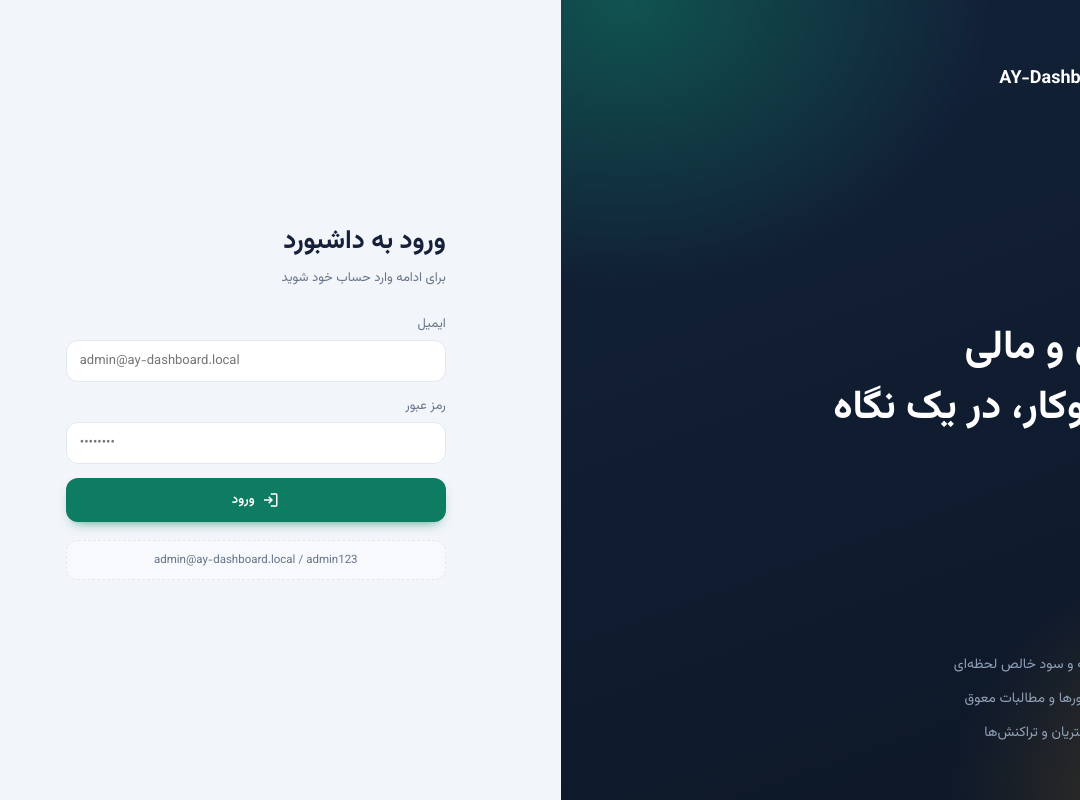
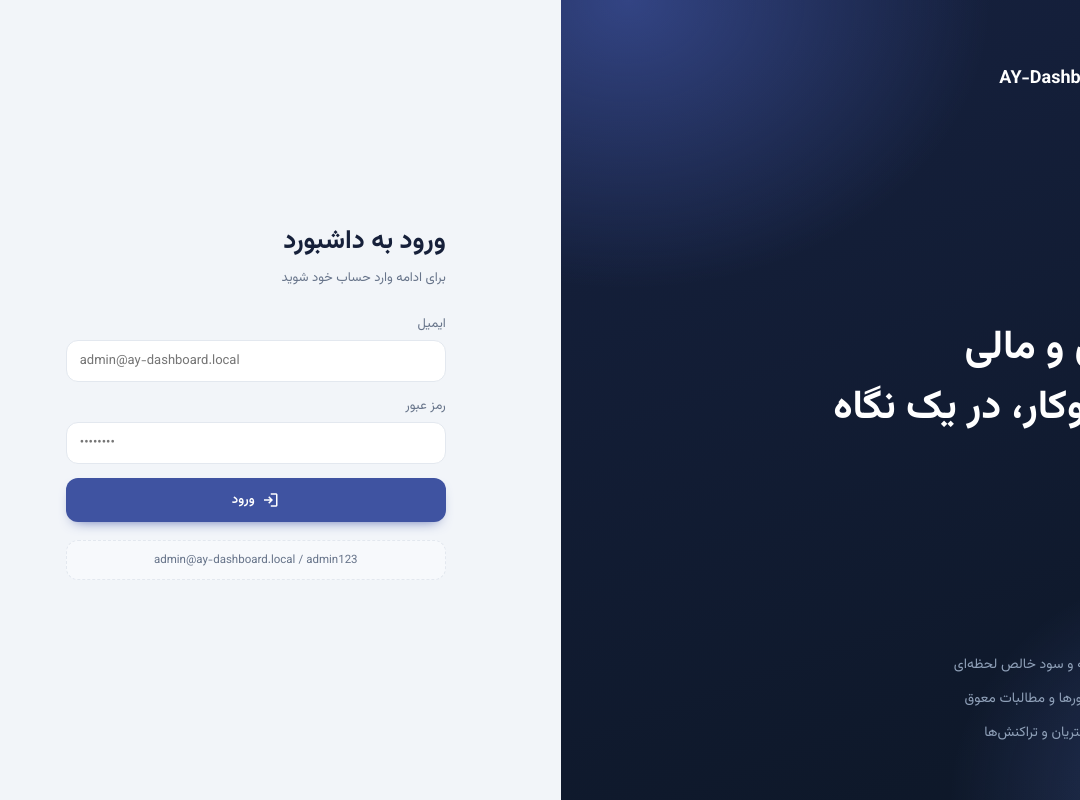
Before and after one commit to AmiraliYavari/AY-Dashboard, a React (Vite) app in the folder frontend/: page /login in a window 1280 px wide. Shown: the whole page, without its empty margins (200-1280 px from the left). Built offline with nearby package versions, Linux system fonts and the light colour scheme; no server answers.

Commit message:
Change Color Theme Synced With Logo

```diff
--- a/frontend/src/components/Sidebar.tsx
+++ b/frontend/src/components/Sidebar.tsx
@@ -69,9 +69,9 @@ export default function Sidebar({ collapsed, mobileOpen, onToggleCollapse, onClo
         <div className="user-card">
           <div className="user-card-bg" aria-hidden="true">
             <GradientWaves
-              horizonColor="#0b1524"
-              waveColor="#0e7c63"
-              crestColor="#7ff0cf"
+              horizonColor="#0b1226"
+              waveColor="#3f53a1"
+              crestColor="#a9b8ff"
               speed={0.3}
               amplitude={2.2}
               swell={30}
--- a/frontend/src/styles/style.css
+++ b/frontend/src/styles/style.css
@@ -17,10 +17,14 @@
   --text-inverse: #eef2f6;
   --text-inverse-muted: #8fa0b8;
 
-  --accent: #0e7c63;
-  --accent-strong: #0a5b48;
-  --accent-deep: #0e7c63;     /* fills that carry white text */
-  --accent-soft: #e0f3ec;
+  /* brand = logo blue (#3f53a1) */
+  --accent: #3f53a1;
+  --accent-strong: #2e3d82;
+  --accent-deep: #3f53a1;     /* fills that carry white text */
+  --accent-soft: #e8ebf7;
+  /* semantic: positive / paid / growth */
+  --success: #0e7c63;
+  --success-soft: #e0f3ec;
   --gold: #b8801f;
   --gold-soft: #fbf0dc;
   --danger: #d6483f;
@@ -31,7 +35,7 @@
 
   /* sidebar palette (themed) */
   --sb-bg: linear-gradient(180deg, #ffffff 0%, #f1f5fa 100%);
-  --sb-glow: rgba(14, 124, 99, 0.10);
+  --sb-glow: rgba(63, 83, 161, 0.12);
   --sb-border: #e3e8ef;
   --sb-strong: #16203a;
   --sb-muted: #67748a;
@@ -63,10 +67,12 @@ html[data-theme='dark'] {
   --text-primary: #e7edf6;
   --text-secondary: #8b9bb3;
 
-  --accent: #23b28c;
-  --accent-strong: #148266;
-  --accent-deep: #0e7c63;
-  --accent-soft: rgba(35, 178, 140, 0.15);
+  --accent: #8ea1f2;
+  --accent-strong: #4f63bd;
+  --accent-deep: #3f53a1;
+  --accent-soft: rgba(142, 161, 242, 0.16);
+  --success: #23b28c;
+  --success-soft: rgba(35, 178, 140, 0.15);
   --gold: #e0a840;
   --gold-soft: rgba(224, 168, 64, 0.15);
   --danger: #ef6a61;
@@ -75,8 +81,8 @@ html[data-theme='dark'] {
 
   --grid-line: #1a2740;
 
-  --sb-bg: linear-gradient(180deg, #13223a 0%, #0d1727 100%);
-  --sb-glow: rgba(14, 124, 99, 0.28);
+  --sb-bg: linear-gradient(180deg, #16213f 0%, #0d1727 100%);
+  --sb-glow: rgba(63, 83, 161, 0.38);
   --sb-border: rgba(255, 255, 255, 0.06);
   --sb-strong: #ffffff;
   --sb-muted: #8fa0b8;
@@ -211,7 +217,7 @@ img { max-width: 100%; }
 .nav-item.active {
   background: linear-gradient(135deg, var(--accent-deep), var(--accent-strong));
   color: #fff !important; font-weight: 600;
-  box-shadow: 0 8px 18px -8px rgba(14, 124, 99, 0.9);
+  box-shadow: 0 8px 18px -8px rgba(63, 83, 161, 0.9);
 }
 .nav-item.active .material-symbols-outlined { font-variation-settings: 'FILL' 1, 'wght' 500, 'GRAD' 0, 'opsz' 24; }
 .nav-item .material-symbols-outlined, .collapse-btn .material-symbols-outlined { flex-shrink: 0; }
@@ -411,22 +417,22 @@ html[data-theme='dark'] .btn-primary:hover { background: var(--accent-strong); }
 .kpi-grid::before {
   content: ''; position: absolute; inset: -28px 0; z-index: -1; pointer-events: none;
   background:
-    radial-gradient(180px 120px at 10% 30%, rgba(14, 124, 99, 0.42), transparent 70%),
-    radial-gradient(180px 120px at 36% 80%, rgba(214, 72, 63, 0.30), transparent 70%),
-    radial-gradient(180px 120px at 64% 25%, rgba(184, 128, 31, 0.34), transparent 70%),
-    radial-gradient(180px 120px at 92% 70%, rgba(61, 99, 201, 0.34), transparent 70%);
+    radial-gradient(180px 120px at 10% 30%, rgba(184, 128, 31, 0.34), transparent 70%),
+    radial-gradient(180px 120px at 36% 80%, rgba(14, 124, 99, 0.32), transparent 70%),
+    radial-gradient(180px 120px at 64% 25%, rgba(214, 72, 63, 0.28), transparent 70%),
+    radial-gradient(180px 120px at 92% 70%, rgba(63, 83, 161, 0.42), transparent 70%);
   filter: blur(26px);
 }
 html[data-theme='dark'] .kpi-grid::before {
   background:
-    radial-gradient(180px 120px at 10% 30%, rgba(35, 178, 140, 0.50), transparent 70%),
-    radial-gradient(180px 120px at 36% 80%, rgba(239, 106, 97, 0.36), transparent 70%),
-    radial-gradient(180px 120px at 64% 25%, rgba(224, 168, 64, 0.38), transparent 70%),
-    radial-gradient(180px 120px at 92% 70%, rgba(123, 156, 242, 0.40), transparent 70%);
+    radial-gradient(180px 120px at 10% 30%, rgba(224, 168, 64, 0.36), transparent 70%),
+    radial-gradient(180px 120px at 36% 80%, rgba(35, 178, 140, 0.38), transparent 70%),
+    radial-gradient(180px 120px at 64% 25%, rgba(239, 106, 97, 0.34), transparent 70%),
+    radial-gradient(180px 120px at 92% 70%, rgba(110, 135, 235, 0.50), transparent 70%);
 }
 
 .kpi-card {
-  --tone: var(--accent); --tone-soft: var(--accent-soft); --glow: rgba(14, 124, 99, 0.30);
+  --tone: var(--accent); --tone-soft: var(--accent-soft); --glow: rgba(63, 83, 161, 0.30);
   --glass-a: rgba(255, 255, 255, 0.78); --glass-b: rgba(255, 255, 255, 0.42);
   --glass-edge: rgba(255, 255, 255, 0.85); --glass-edge-2: rgba(255, 255, 255, 0.25);
   --glass-shadow: 0 10px 30px -14px rgba(13, 23, 39, 0.28), 0 2px 6px rgba(13, 23, 39, 0.05);
@@ -447,12 +453,12 @@ html[data-theme='dark'] .kpi-card {
 }
 
 .kpi-card[data-tone='expense'] { --tone: var(--danger); --tone-soft: var(--danger-soft); --glow: rgba(214, 72, 63, 0.28); }
-.kpi-card[data-tone='profit'] { --tone: var(--gold); --tone-soft: var(--gold-soft); --glow: rgba(184, 128, 31, 0.30); }
-.kpi-card[data-tone='outstanding'] { --tone: #3d63c9; --tone-soft: rgba(61, 99, 201, 0.12); --glow: rgba(61, 99, 201, 0.28); }
-html[data-theme='dark'] .kpi-card[data-tone='outstanding'] { --tone: #8aa8f5; --tone-soft: rgba(123, 156, 242, 0.16); --glow: rgba(123, 156, 242, 0.30); }
-html[data-theme='dark'] .kpi-card[data-tone='revenue'] { --glow: rgba(35, 178, 140, 0.34); }
+.kpi-card[data-tone='profit'] { --tone: var(--success); --tone-soft: var(--success-soft); --glow: rgba(14, 124, 99, 0.30); }
+.kpi-card[data-tone='outstanding'] { --tone: var(--gold); --tone-soft: var(--gold-soft); --glow: rgba(184, 128, 31, 0.30); }
+html[data-theme='dark'] .kpi-card[data-tone='revenue'] { --glow: rgba(142, 161, 242, 0.36); }
 html[data-theme='dark'] .kpi-card[data-tone='expense'] { --glow: rgba(239, 106, 97, 0.30); }
-html[data-theme='dark'] .kpi-card[data-tone='profit'] { --glow: rgba(224, 168, 64, 0.30); }
+html[data-theme='dark'] .kpi-card[data-tone='profit'] { --glow: rgba(35, 178, 140, 0.34); }
+html[data-theme='dark'] .kpi-card[data-tone='outstanding'] { --glow: rgba(224, 168, 64, 0.30); }
 
 /* tone glow in the corner + glossy top sheen */
 .kpi-card::before {
@@ -634,7 +640,8 @@ tbody tr:hover { background: var(--surface-2); }
   padding: 4px 11px; border-radius: 100px; font-size: 11.5px; font-weight: 600;
   border: none; font-family: inherit; white-space: nowrap;
 }
-.badge-paid, .badge-income { background: var(--accent-soft); color: var(--accent); }
+.badge-income { background: var(--accent-soft); color: var(--accent); }
+.badge-paid { background: var(--success-soft); color: var(--success); }
 .badge-pending { background: var(--gold-soft); color: var(--gold); }
 .badge-overdue, .badge-expense { background: var(--danger-soft); color: var(--danger); }
 select.badge { appearance: none; -webkit-appearance: none; padding-inline: 12px; cursor: pointer; }
@@ -754,16 +761,16 @@ html[data-theme='dark'] .avatar-mini { background: var(--neutral-soft); color: v
   display: flex; flex-direction: column; justify-content: space-between; gap: 32px;
   padding: clamp(28px, 5vw, 56px);
   background:
-    radial-gradient(90% 60% at 10% 0%, rgba(14, 124, 99, 0.55), transparent 60%),
-    radial-gradient(70% 50% at 100% 100%, rgba(184, 128, 31, 0.32), transparent 60%),
-    linear-gradient(160deg, #13223a, var(--ink));
+    radial-gradient(90% 60% at 10% 0%, rgba(63, 83, 161, 0.70), transparent 60%),
+    radial-gradient(70% 50% at 100% 100%, rgba(110, 135, 235, 0.30), transparent 60%),
+    linear-gradient(160deg, #16213f, var(--ink));
 }
 .login-brand { display: flex; align-items: center; gap: 12px; }
 .login-brand b { font-size: 18px; }
 .login-headline { font-size: clamp(26px, 3.4vw, 40px); line-height: 1.5; font-weight: 700; max-width: 16ch; }
 .login-points { display: grid; gap: 12px; margin: 0; padding: 0; list-style: none; }
 .login-points li { display: flex; align-items: center; gap: 10px; font-size: 14px; color: var(--text-inverse-muted); }
-.login-points .material-symbols-outlined { color: #45d1a8; font-size: 20px; }
+.login-points .material-symbols-outlined { color: #9fb0ff; font-size: 20px; }
 
 .login-main { display: flex; align-items: center; justify-content: center; padding: 24px; }
 .login-card { width: 100%; max-width: 380px; }
@@ -812,7 +819,7 @@ html[data-theme='dark'] .theme-toggle { color: #e0a840; }
   border-radius: 18px; min-height: 118px;
   border: 1px solid rgba(255, 255, 255, 0.14);
   background: #0b1524;
-  box-shadow: 0 12px 26px -14px rgba(14, 124, 99, 0.7);
+  box-shadow: 0 12px 26px -14px rgba(63, 83, 161, 0.8);
 }
 .user-card-bg { position: absolute; inset: 0; z-index: 0; }
 .user-card::after {            /* soft scrim keeps text readable over the waves */
@@ -855,7 +862,7 @@ html[data-theme='dark'] .theme-toggle { color: #e0a840; }
   border: 1px solid rgba(255, 255, 255, 0.18);
   -webkit-backdrop-filter: blur(6px); backdrop-filter: blur(6px);
 }
-.user-role .material-symbols-outlined { font-size: 14px; color: #7ff0cf; }
+.user-role .material-symbols-outlined { font-size: 14px; color: #aebcff; }
 
 .user-logout {
   display: flex; align-items: center; justify-content: center; gap: 8px;
@@ -907,7 +914,7 @@ html[data-theme='dark'] .theme-toggle { color: #e0a840; }
 .legend-inline { display: flex; gap: 12px; font-size: 12px; color: var(--text-secondary); }
 .legend-inline span { display: inline-flex; align-items: center; gap: 5px; white-space: nowrap; }
 .dot { width: 9px; height: 9px; border-radius: 3px; display: inline-block; }
-.dot.up { background: var(--accent); }
+.dot.up { background: var(--success); }
 .dot.down { background: var(--danger); }
 
 .candle-wrap { position: relative; width: 100%; direction: ltr; }
@@ -917,15 +924,15 @@ html[data-theme='dark'] .theme-toggle { color: #e0a840; }
 .candle-axis { fill: var(--text-secondary); font-size: 10.5px; }
 .candle-cross { stroke: var(--text-secondary); stroke-width: 1; stroke-dasharray: 3 3; opacity: 0.6; pointer-events: none; }
 .candle-last { stroke-width: 1; stroke-dasharray: 2 4; opacity: 0.85; pointer-events: none; }
-.candle-last.up { stroke: var(--accent); }
+.candle-last.up { stroke: var(--success); }
 .candle-last.down { stroke: var(--danger); }
 .candle .wick { stroke-width: 1.6; stroke-linecap: round; }
-.candle.up .wick { stroke: var(--accent); }
+.candle.up .wick { stroke: var(--success); }
 .candle.down .wick { stroke: var(--danger); }
-.candle.up .body { fill: var(--accent); }
+.candle.up .body { fill: var(--success); }
 .candle.down .body { fill: var(--danger); }
 .candle .vol { opacity: 0.32; }
-.candle.up .vol { fill: var(--accent); }
+.candle.up .vol { fill: var(--success); }
 .candle.down .vol { fill: var(--danger); }
 .candle { transition: opacity 0.15s ease; transform-box: fill-box; }
 .candle.dim { opacity: 0.35; }
@@ -953,7 +960,7 @@ html[data-theme='dark'] .theme-toggle { color: #e0a840; }
 
 .status-list { list-style: none; margin: 12px 0 0; padding: 0; display: grid; gap: 8px; }
 .status-list li {
-  --c: var(--accent);
+  --c: var(--success);
   display: flex; align-items: center; gap: 10px; padding: 10px 12px;
   border-radius: 13px; background: var(--surface-2); border: 1px solid var(--border);
 }
```
Also changed, not shown: frontend/src/pages/Dashboard.tsx (+4 -4 lines).
